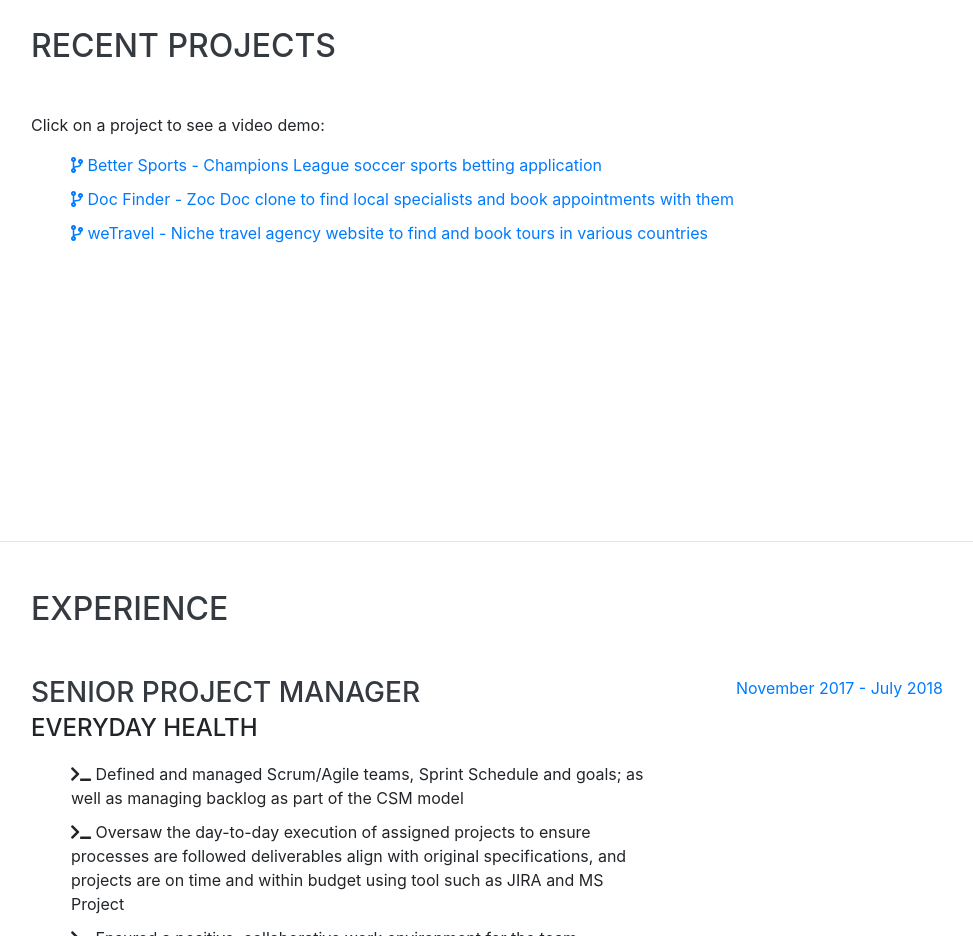
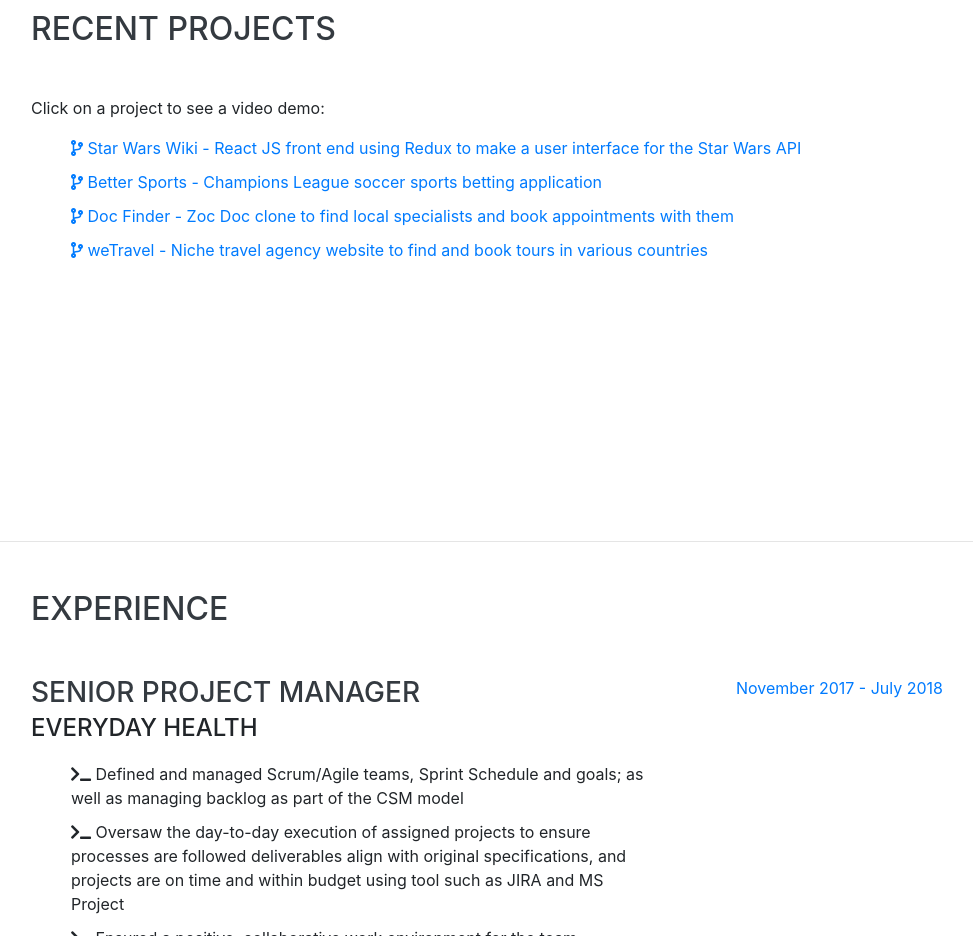
Before and after one commit to tfquirk/tfquirk.github.io, a website with bundled scripts: page index.html in a window 1280 px wide. Shown: the part 1060-1996 px from the top of the page, without its empty margins (289-1262 px from the left). Built offline with nearby package versions, Linux system fonts and the light colour scheme; a web font is replaced by a local one.

Commit message:
new project added to projects - SWWiki

```diff
--- a/index.html
+++ b/index.html
@@ -137,6 +137,16 @@
           <h2 class="mb-5">Recent Projects</h2>
           <p>Click on a project to see a video demo:</p>
           <ul class="fa-ul mb-0">
+            <a
+              href="https://www.youtube.com/watch?v=Es51kKxOlEM&feature=youtu.be"
+              target="_blank"
+            >
+              <li>
+                <i class="fas fa-code-branch"></i> Star Wars Wiki - React JS
+                front end using Redux to make a user interface for the Star Wars
+                API
+              </li>
+            </a>
             <a
               href="https://www.youtube.com/watch?v=bAUPrccsoaE&t=1s"
               target="_blank"
```
